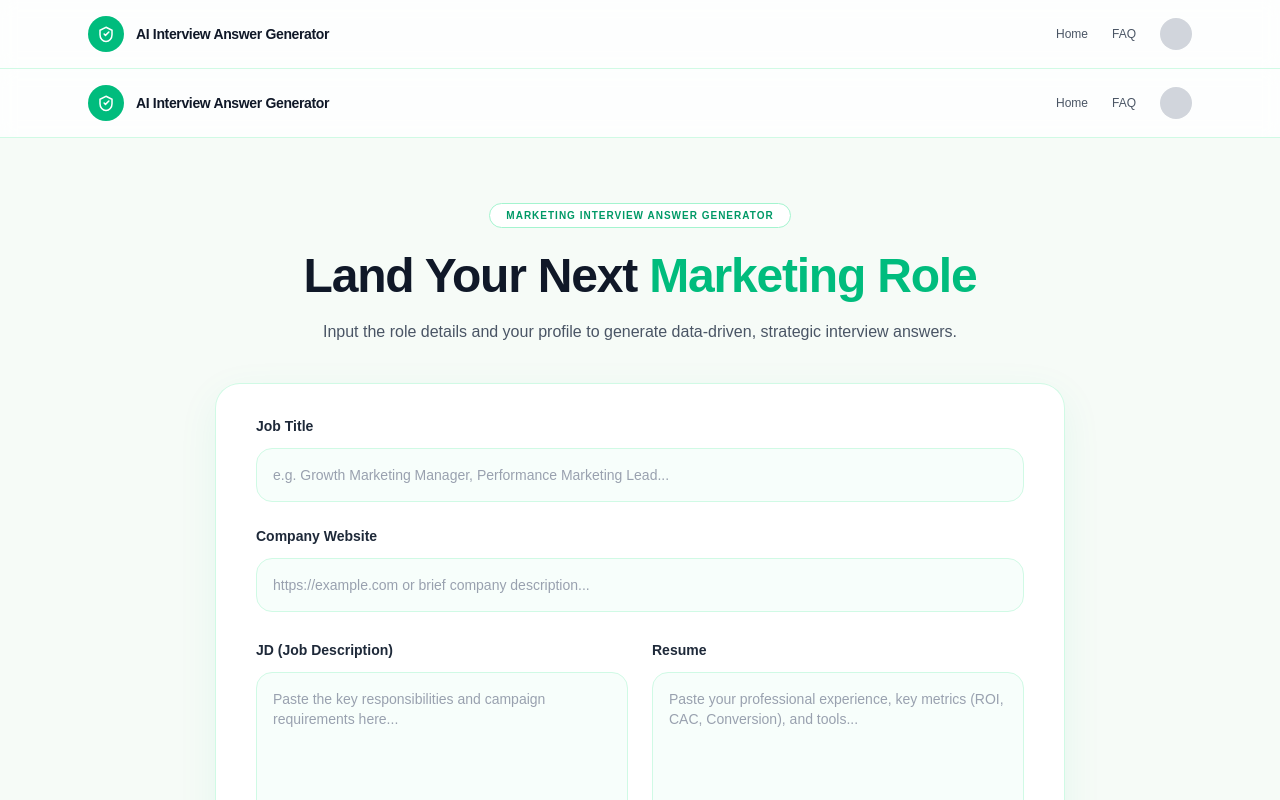
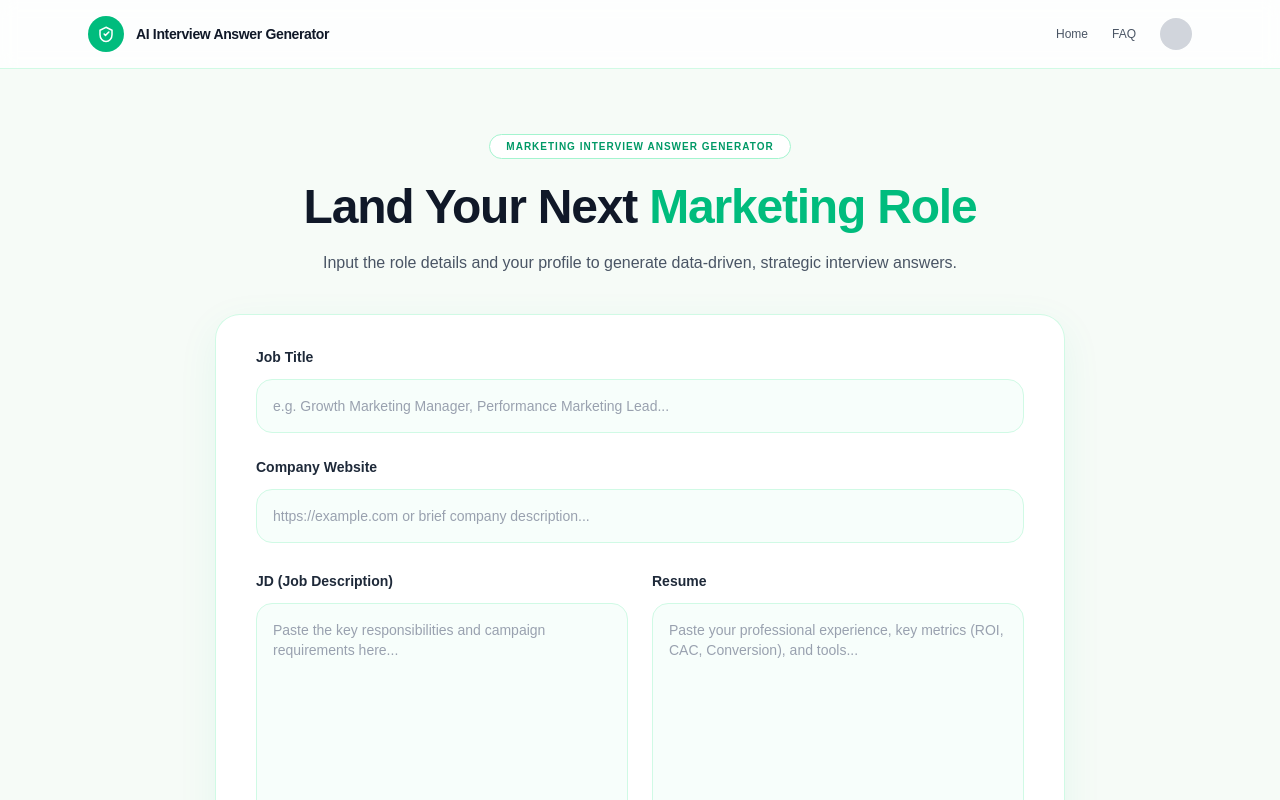
Before and after one commit to songsirao-byte/ai-interview-answer-generator, a Next.js app: page / in a window 1280 px wide. Shown: the top 800 px of the page. Built offline with nearby package versions, Linux system fonts and the light colour scheme.

Commit message:
Remove duplicate TopNav

```diff
--- a/src/app/page.tsx
+++ b/src/app/page.tsx
@@ -58,7 +58,6 @@ export default function Home() {
     <main className="min-h-screen bg-[#F6FBF7] text-gray-900">
 
       <TopNav />
-<TopNav />
 
       {/* Hero */}
       <section className="mx-auto max-w-4xl px-6 pt-16 text-center">
```
